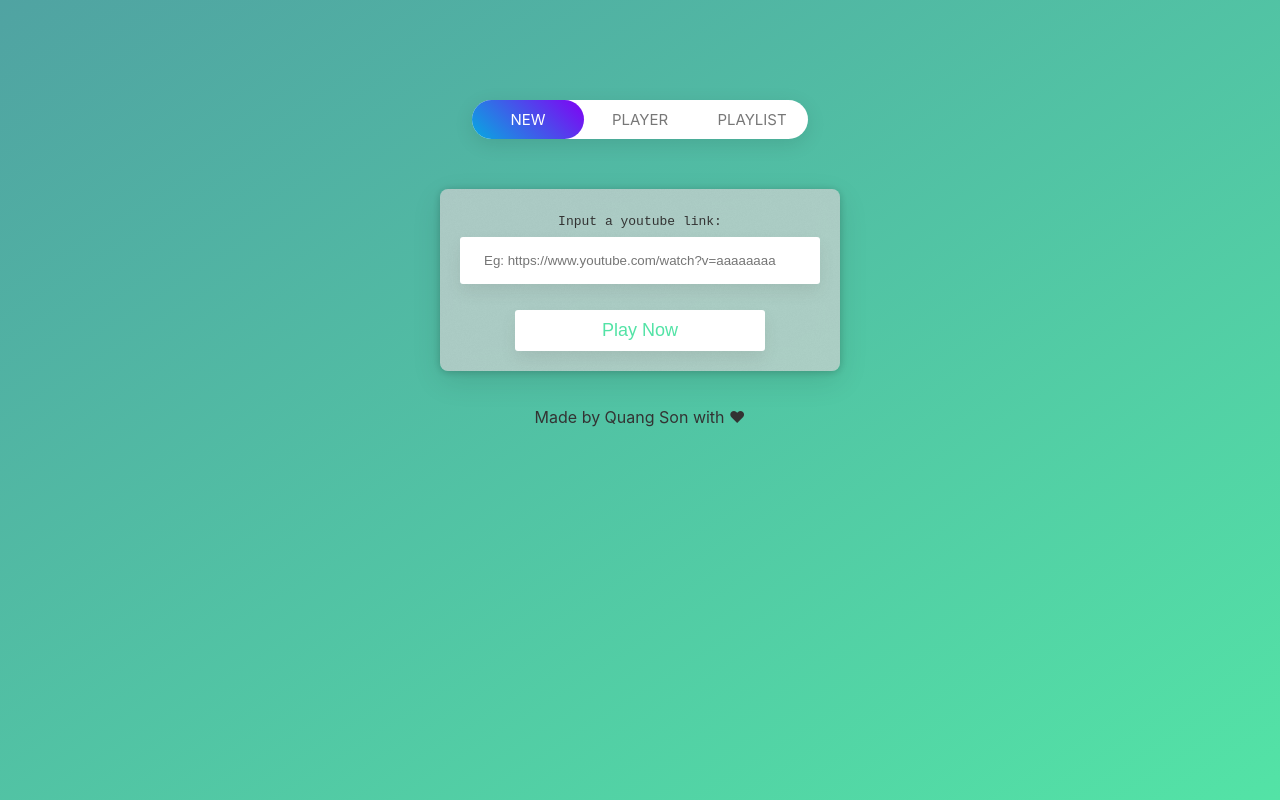
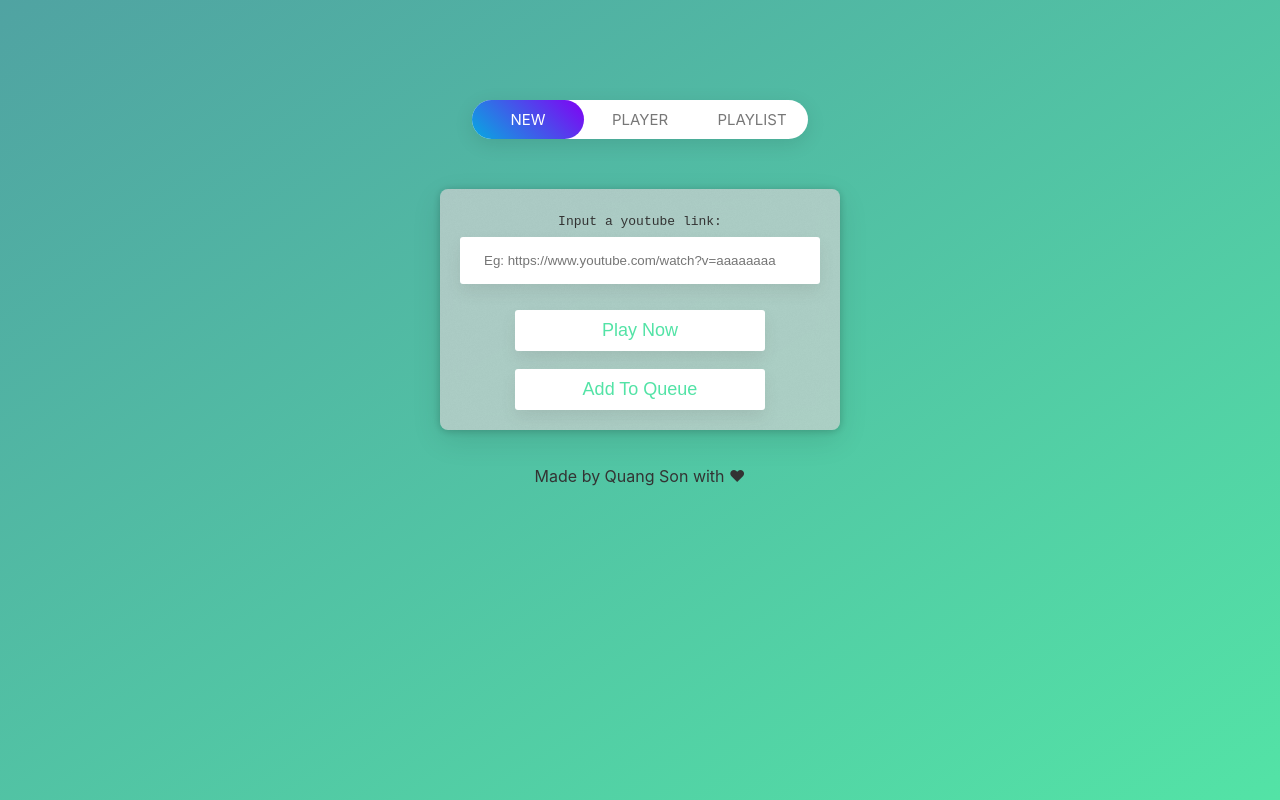
Before and after one commit to KuaqSon/yt-music, a React (Create React App) app: page / in a window 1280 px wide. Built offline with nearby package versions, Linux system fonts and the light colour scheme.

Commit message:
Can add to queue only

```diff
--- a/src/components/NewSong.js
+++ b/src/components/NewSong.js
@@ -8,7 +8,7 @@ export default function NewSong({ addSongCallback }) {
   const [loading, setLoading] = useState(false);
   const [error, setError] = useState("");
 
-  const handleAddSong = () => {
+  const handleAddSong = (queueOnly = false) => {
     if (!videoUrl) return;
 
     if (videoUrl.indexOf("youtube") < 0 && videoUrl.indexOf("youtu.be") < 0) {
@@ -40,7 +40,7 @@ export default function NewSong({ addSongCallback }) {
       .then(data => {
         setLoading(false);
         const info = data[1];
-        if (addSongCallback) addSongCallback({ src: data[0], info });
+        if (addSongCallback && !queueOnly) addSongCallback({ src: data[0], info });
 
         saveToPlayList({
           id: new Date().getTime(),
@@ -77,6 +77,10 @@ export default function NewSong({ addSongCallback }) {
       <button onClick={() => handleAddSong()} className="btn mt-3">
         Play Now
       </button>
+
+      <button onClick={() => handleAddSong(true)} className="btn mt-3">
+        Add To Queue
+      </button>
     </div>
   );
 }
```
